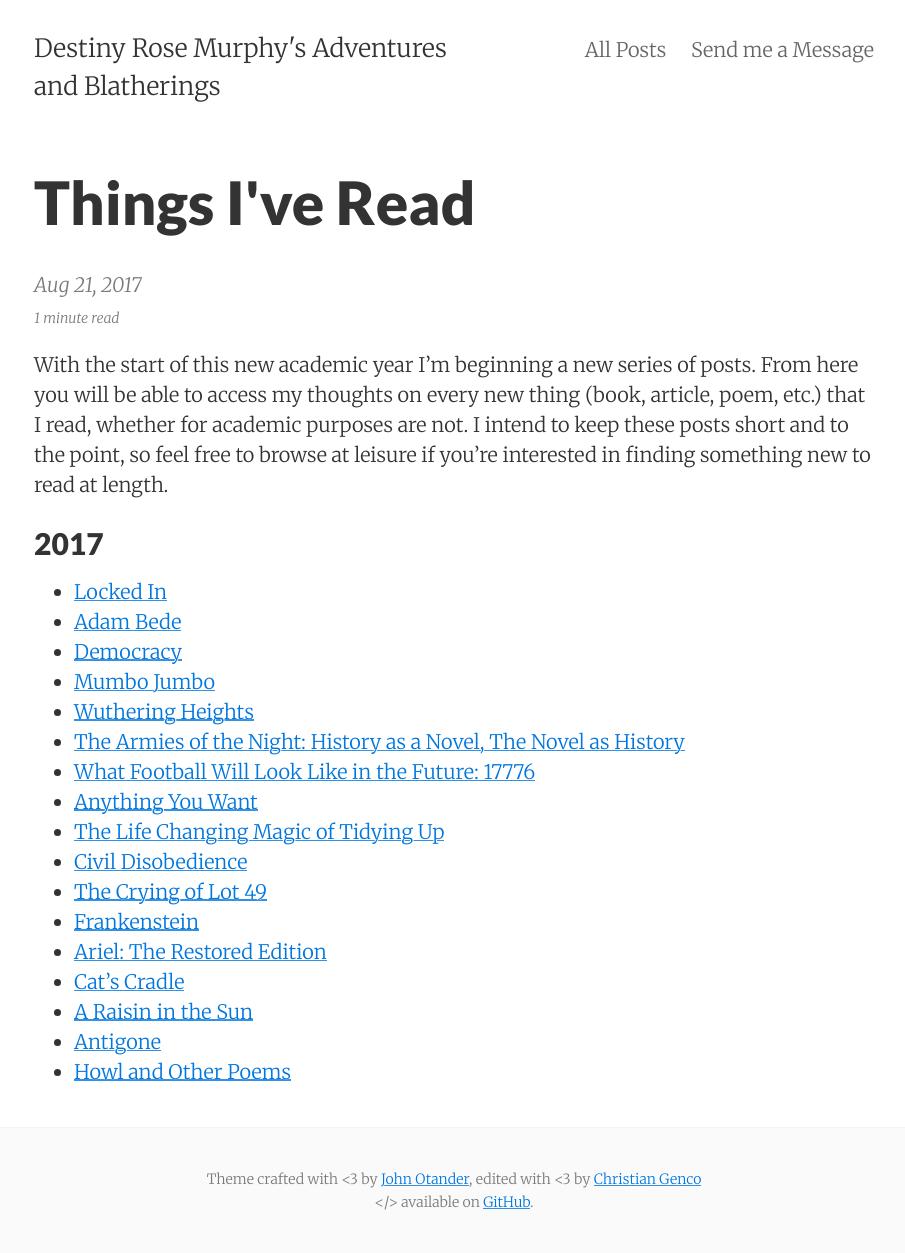
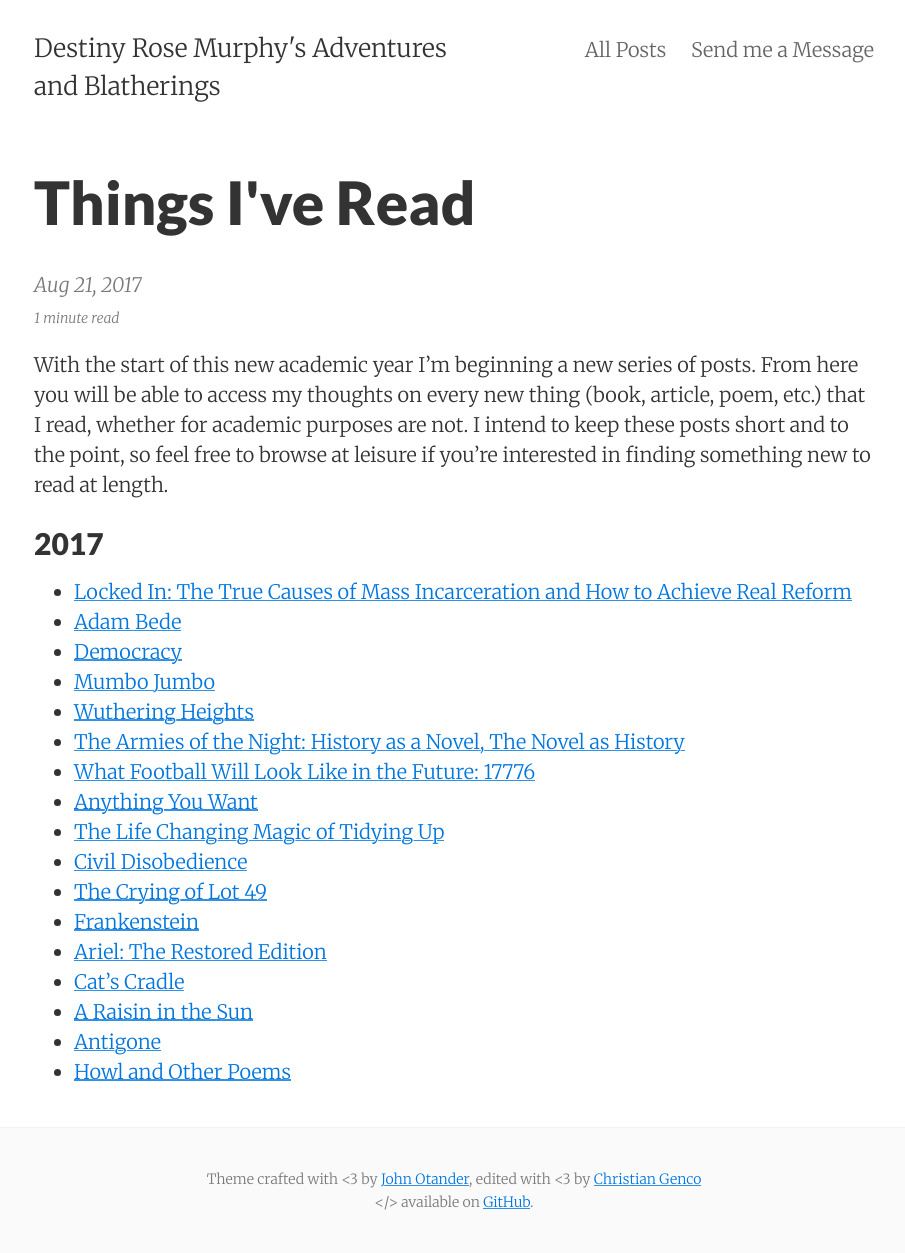
Before and after one commit to DestinyRoseMurphy/DestinyRoseMurphy.github.io, a Jekyll site: the page built from _posts/2017-08-21-Things-I've-Read.md, in a window 1280 px wide. Shown: the whole page, without its empty margins (186-1091 px from the left). Built offline with Jekyll 4.4.1, drawn with Linux system fonts in a browser that asks for light colours.

```diff
--- a/_posts/2017-08-21-Things-I've-Read.md
+++ b/_posts/2017-08-21-Things-I've-Read.md
@@ -10,7 +10,7 @@ With the start of this new academic year I'm beginning a new series of posts. Fr
 ## 2017
 
 
-* [Locked In](/details/2017-12-13-Locked-In)
+* [Locked In: The True Causes of Mass Incarceration and How to Achieve Real Reform](/details/2017-12-13-Locked-In)
 * [Adam Bede](/details/2017-11-23-Adam-Bede)
 * [Democracy](/details/2017-11-17-Democracy)
 * [Mumbo Jumbo](/details/2017-11-05-Mumbo-Jumbo)
```
